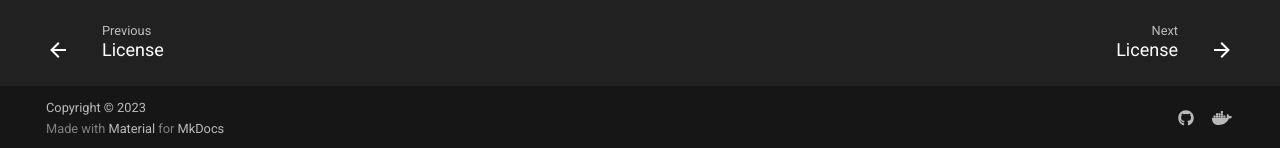
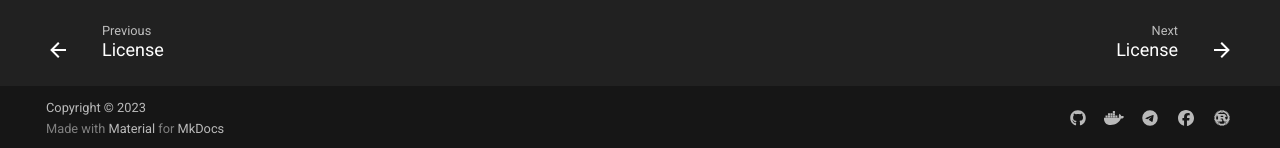
Before and after one commit to narrowlink/docs, an MkDocs documentation site: the page built from docs/gateway/index.md, in a window 1280 px wide. Shown: the part 749-897 px from the top of the page. Built offline with MkDocs 1.6.1 and Material for MkDocs 9.7.7, drawn with Linux system fonts in a browser that asks for light colours; comment, search, counter and statistics services are not loaded.

Commit message:
add social medias

```diff
--- a/mkdocs.yml
+++ b/mkdocs.yml
@@ -45,6 +45,12 @@ extra:
       link: https://github.com/narrowlink
     - icon: fontawesome/brands/docker
       link: https://hub.docker.com/r/narrowlink
+    - icon: fontawesome/brands/telegram
+      link: https://t.me/narrowlink
+    - icon: fontawesome/brands/facebook
+      link: https://www.facebook.com/narrowlink
+    - icon: fontawesome/brands/rust
+      link: https://crates.io/crates/narrowlink
   homepage: https://narrowlink.com
   generator: false
   meta_generator: false
```
